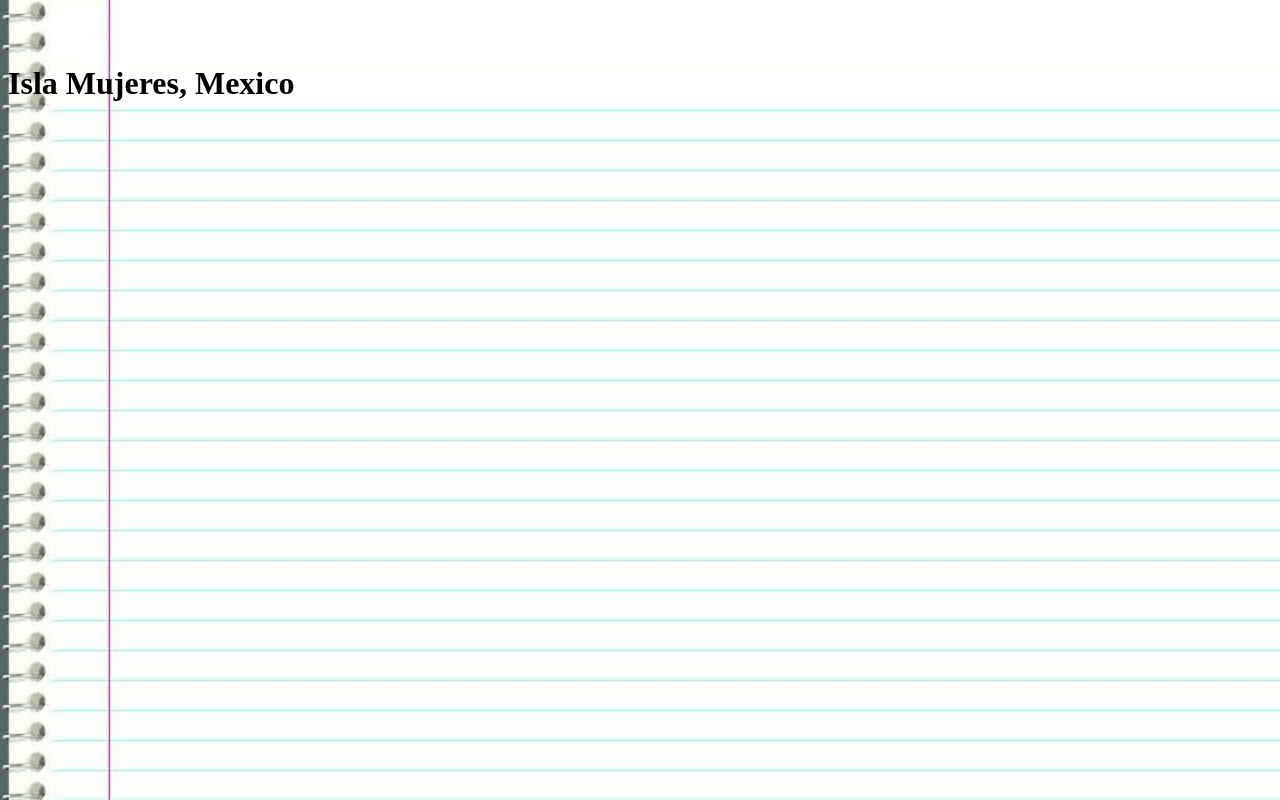
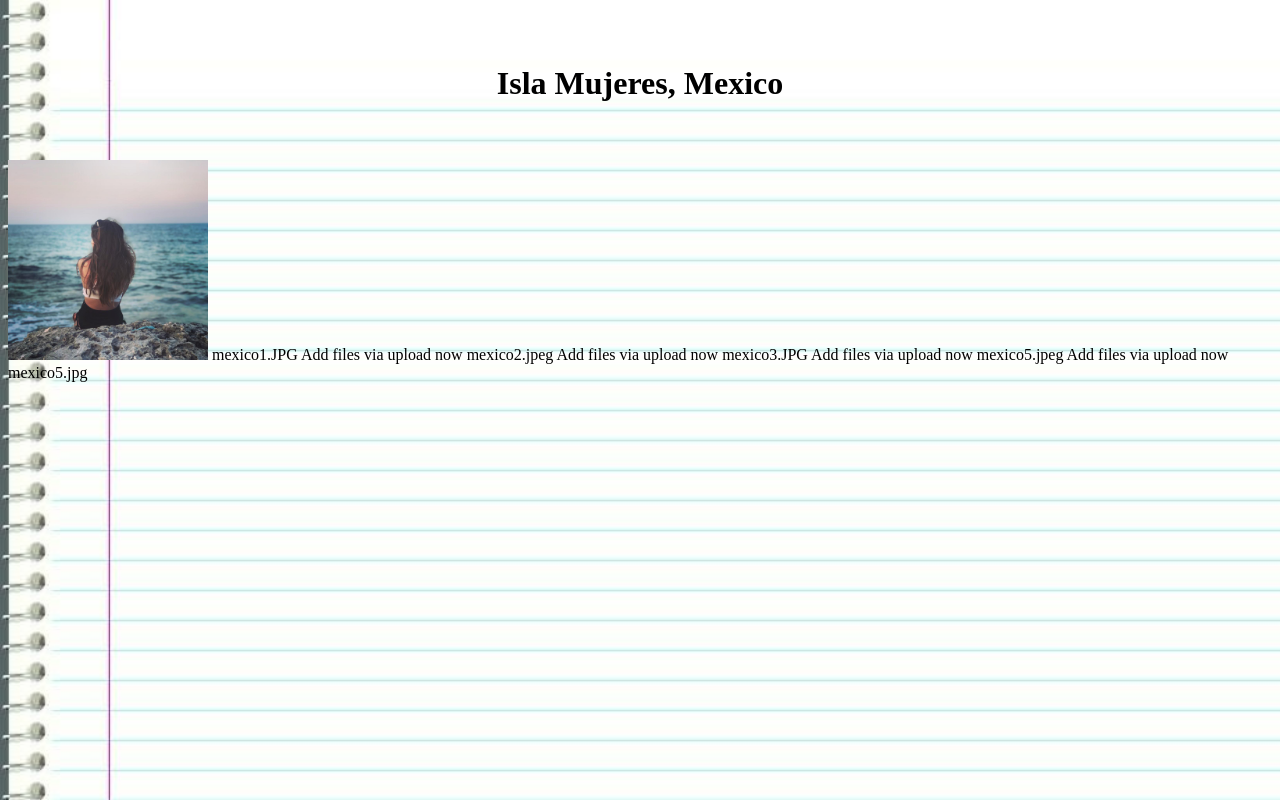
Before and after one commit to mxddi/experimental-blog, a plain HTML site: page diary.html in a window 1280 px wide. Drawn offline with Linux system fonts and the light colour scheme.

Commit message:
Update diary.html

```diff
--- a/diary.html
+++ b/diary.html
@@ -3,7 +3,15 @@
     <title>travel diary</title>
     <br>
     <br>
-    <h1 center="align">Isla Mujeres, Mexico</h1>
+    <h1 align="center">Isla Mujeres, Mexico</h1>
+    <br>
+    <br>
+    <img src="mexico1.JPG" width=200>
 
   </body>
 </html>
+mexico1.JPG	Add files via upload	now
+mexico2.jpeg	Add files via upload	now
+mexico3.JPG	Add files via upload	now
+mexico5.jpeg	Add files via upload	now
+mexico5.jpg
```
